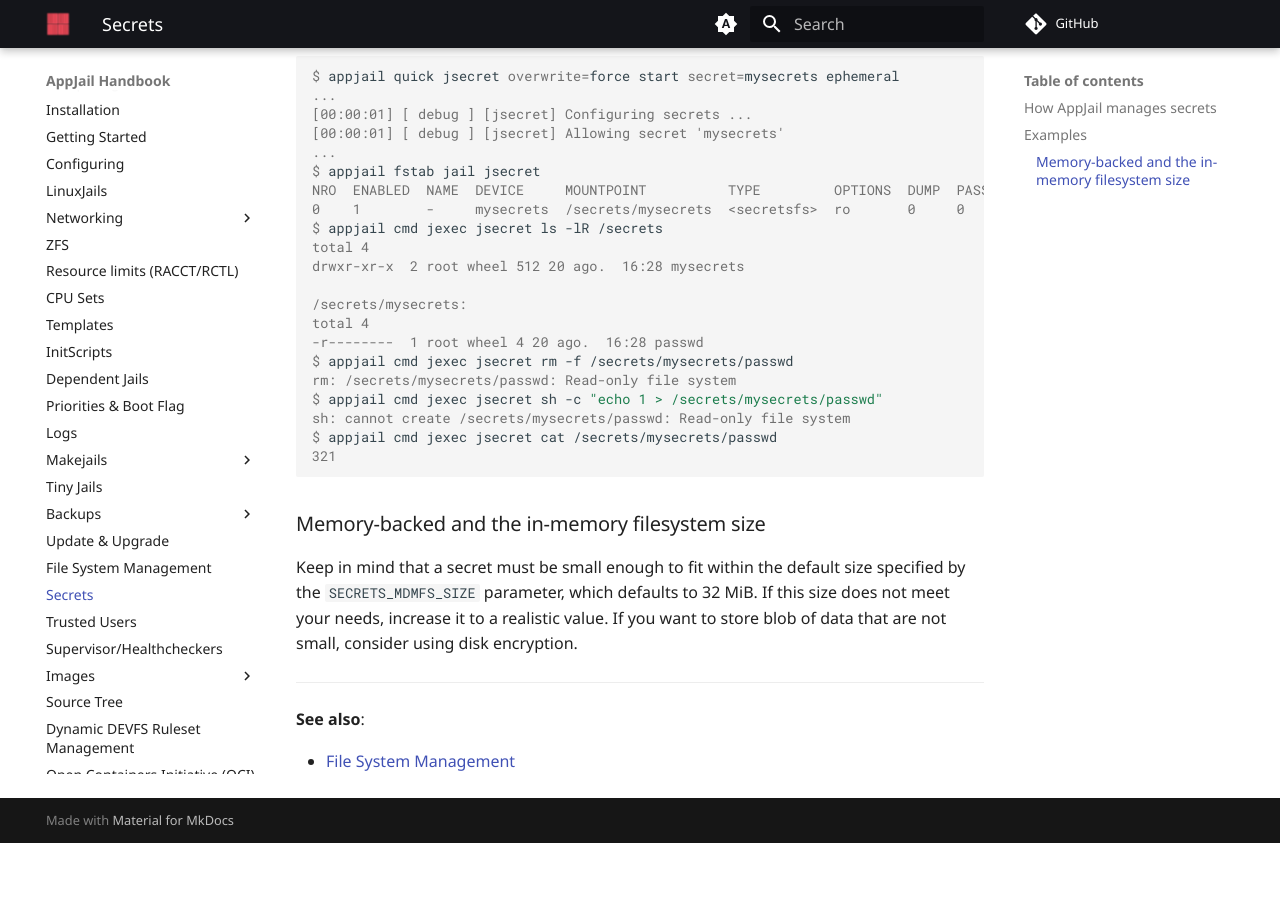
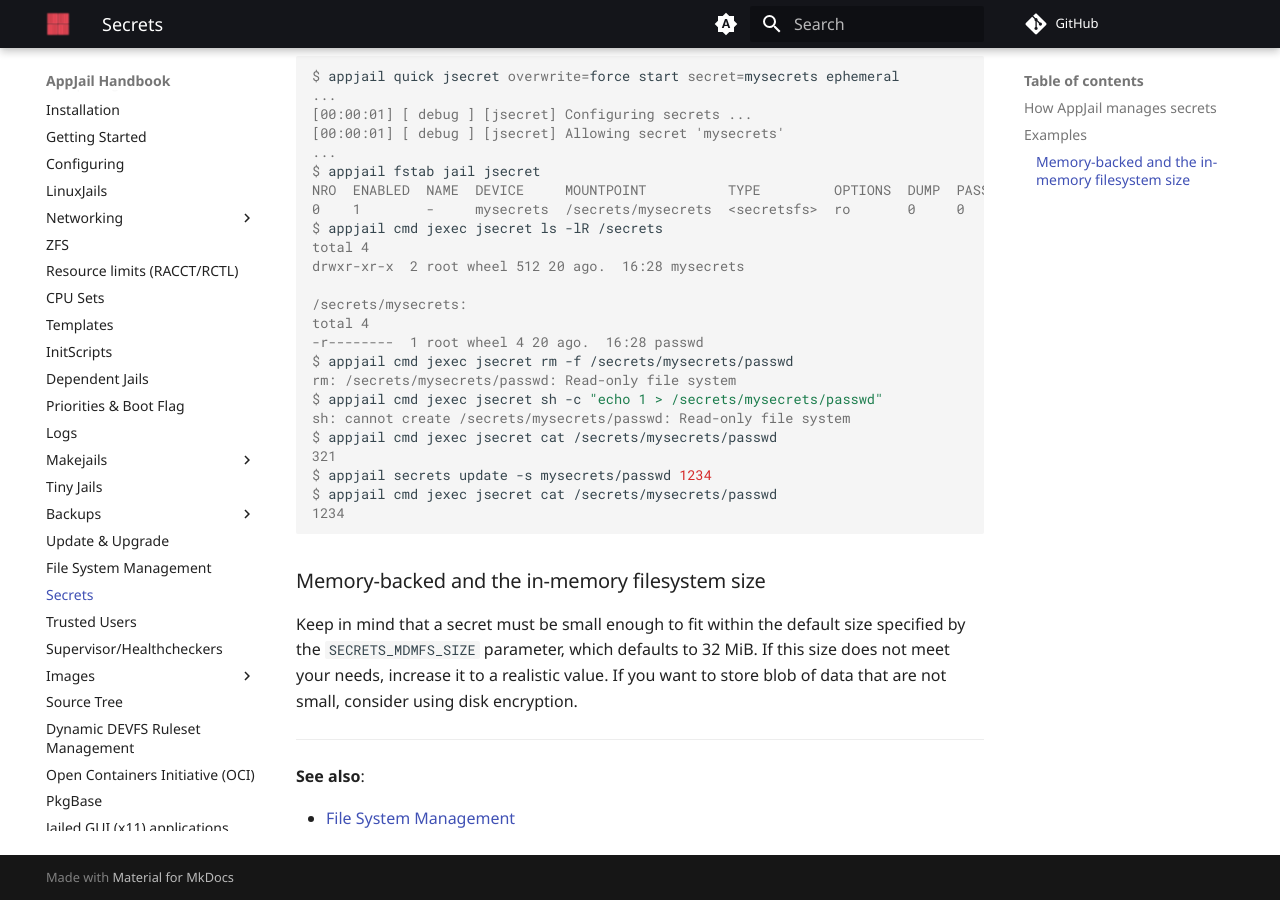
Before and after one commit to DtxdF/AppJail.docs, an MkDocs documentation site: the page built from docs/secrets.md, in a window 1280 px wide and 900 px high, scrolled down 3003 px. Built offline with MkDocs 1.6.1 and Material for MkDocs 9.7.7, drawn with Linux system fonts in a browser that asks for light colours; comment, search, counter and statistics services are not loaded; before the commit the page ends 3846 px from its top, so only the background shows below that.

Commit message:
Hot-update a secret

````diff
--- a/docs/secrets.md
+++ b/docs/secrets.md
@@ -123,6 +123,9 @@ $ appjail cmd jexec jsecret sh -c "echo 1 > /secrets/mysecrets/passwd"
 sh: cannot create /secrets/mysecrets/passwd: Read-only file system
 $ appjail cmd jexec jsecret cat /secrets/mysecrets/passwd
 321
+$ appjail secrets update -s mysecrets/passwd 1234
+$ appjail cmd jexec jsecret cat /secrets/mysecrets/passwd
+1234
 ```
 
 ### Memory-backed and the in-memory filesystem size
````
